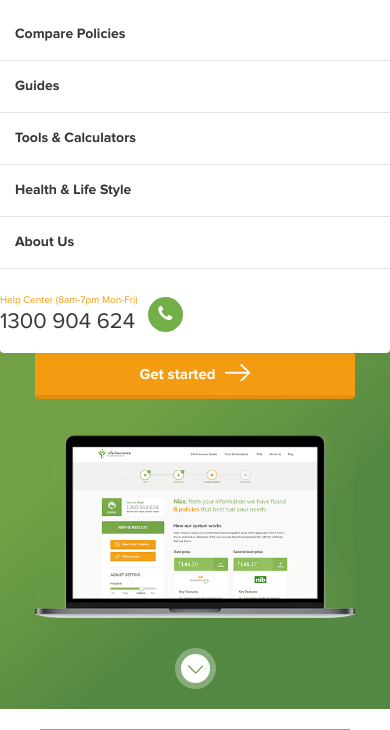
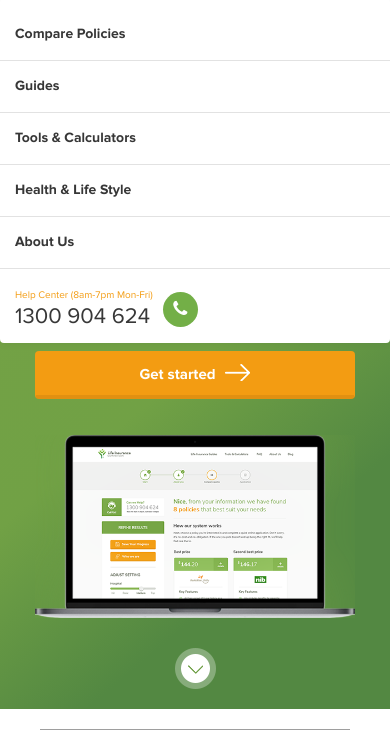
Before and after one commit to jhunreycastillo/insurance, a PHP site: page / in a window 390 px wide, after a click that opens the changed part. Shown: the part 73-803 px from the top of the page. Run offline with PHP 8.4, Linux system fonts and the light colour scheme; grey boxes are pictures that could not be loaded.

Commit message:
css update
update css style

```diff
--- a/assets/css/style.css
+++ b/assets/css/style.css
@@ -876,7 +876,7 @@ footer p {
          box-shadow: 0 1px 8px rgba(0,0,0,0.05);
     }
     .help-center {
-        padding: 20px 0;
+        padding: 15px;
     }
     .top-menu-list li a {
         display: block;
```
